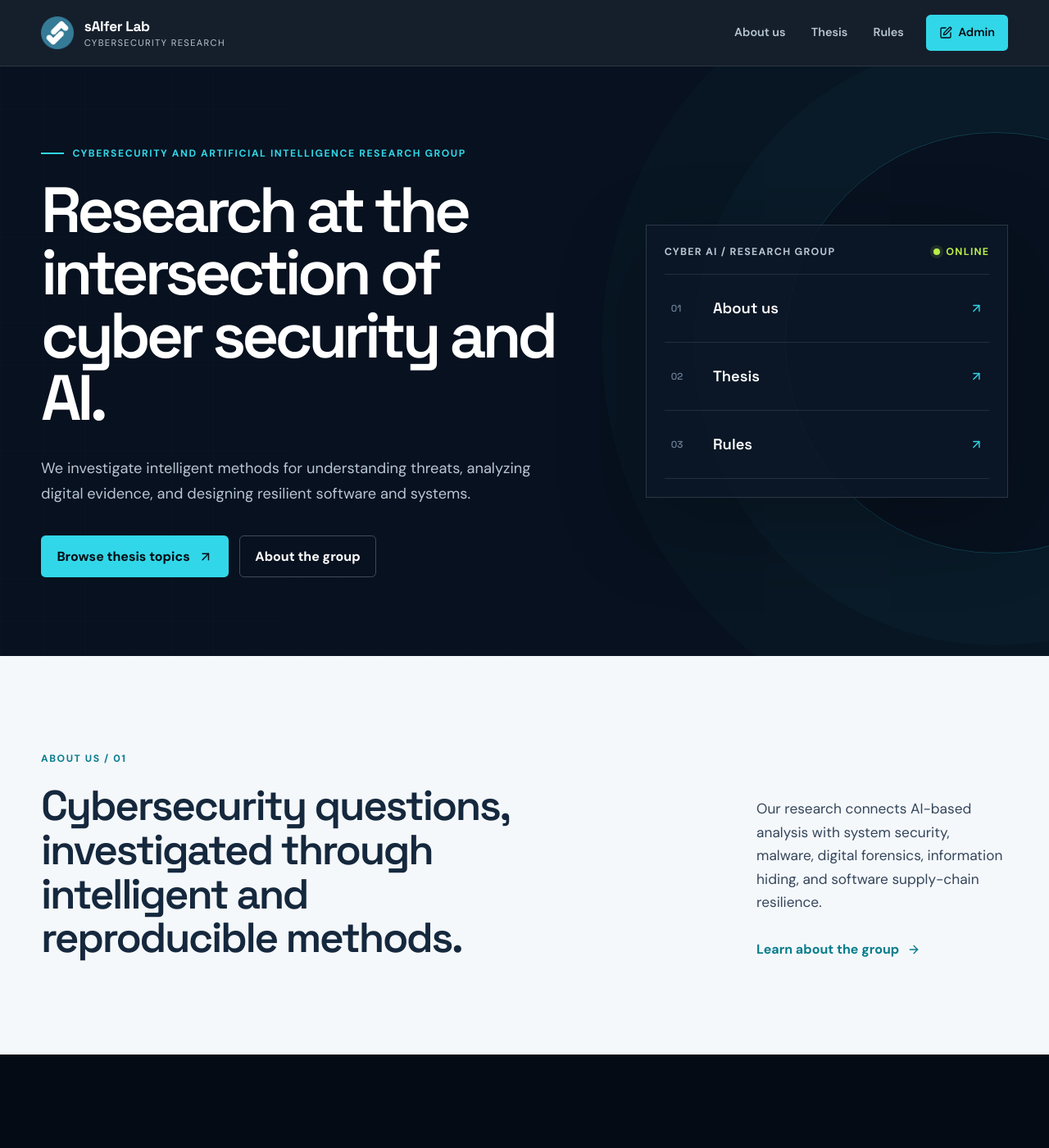
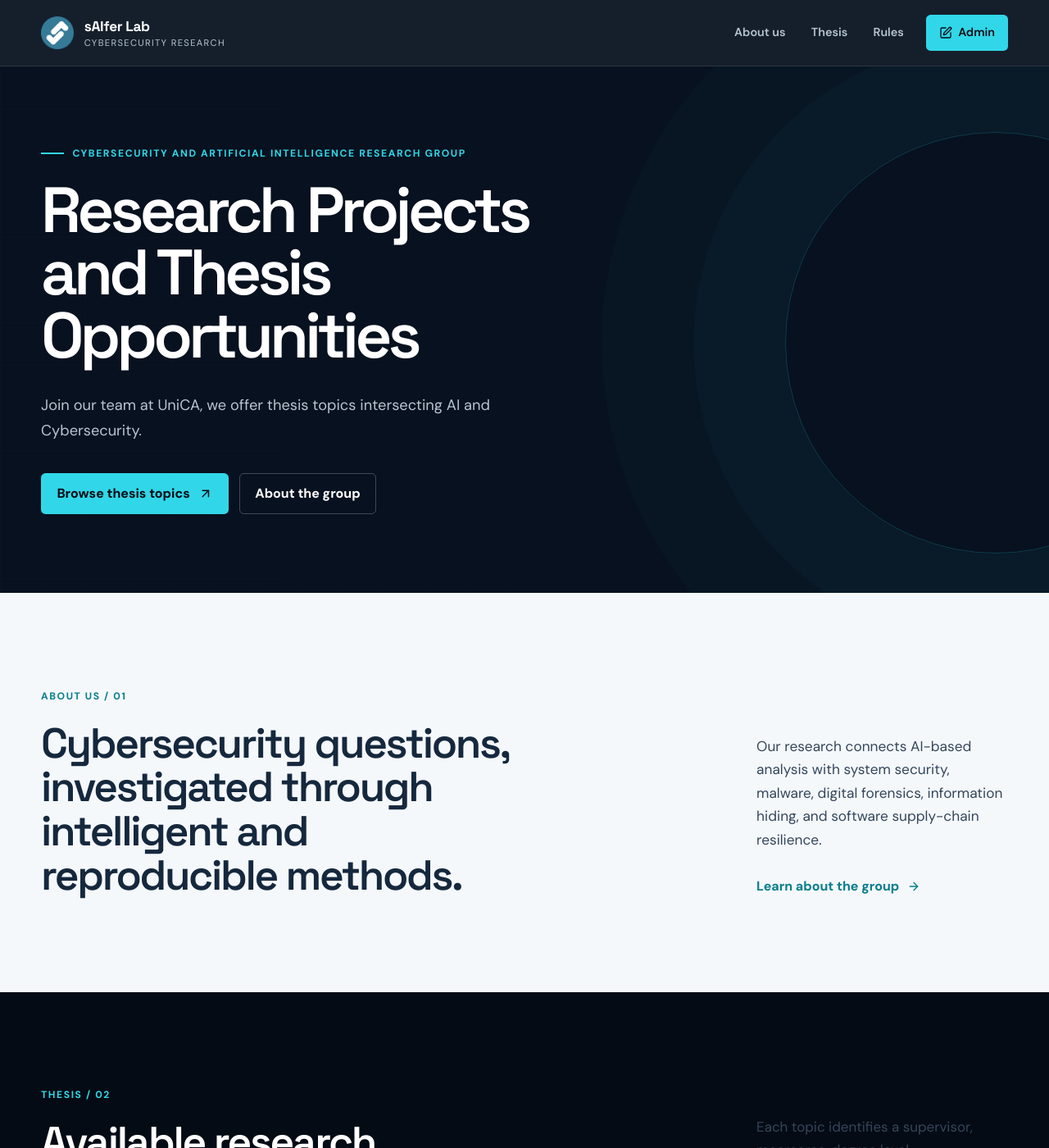
Before and after one commit to sAIferLab-Cyber/saiferlab-cyber.github.io, a Jekyll site: the page built from index.html, in a window 1280 px wide and 1400 px high. Shown: the whole window at 82% size. Built offline with Jekyll 4.4.1, drawn with Linux system fonts in a browser that asks for light colours; some of the changed text lies outside the part shown.

Commit message:
new footer

```diff
--- a/_data/site.yml
+++ b/_data/site.yml
@@ -1,9 +1,10 @@
 lab_name: sAIfer Lab
 unit_name: Cybersecurity Research
 eyebrow: Cybersecurity and Artificial Intelligence Research Group
-headline: Research at the intersection of cyber security and AI.
-intro: We investigate intelligent methods for understanding threats, analyzing digital evidence, and designing resilient software and systems.
-email: contact@example.org
+headline: Research Projects and Thesis Opportunities
+intro: Join our team at UniCA, we offer thesis topics intersecting AI and Cybersecurity.
+primary-email: giorgio.giacinto@unica.it
+secondary-email: davide.maiorca@unica.it
 location: Italy
 github_url: https://github.com/saiferlab-cyber
-external_url: ""
+external_url: "https://www.saiferlab.ai/"
--- a/_includes/footer.html
+++ b/_includes/footer.html
@@ -2,7 +2,8 @@
   <div class="shell footer-grid">
     <div>
       <a class="brand brand-footer" href="{{ '/' | relative_url }}">
-        <span class="brand-mark" aria-hidden="true"><span></span><span></span><span></span><span></span></span>
+        <!-- <span class="brand-mark" aria-hidden="true"><span></span><span></span><span></span><span></span></span> -->
+        <img class="brand-logo" src="{{ '/assets/images/favicon.png' | relative_url }}" alt="{{ site.data.site.lab_name }} logo" />
         <span class="brand-copy">
           <strong>{{ site.data.site.lab_name }}</strong>
           <small>{{ site.data.site.unit_name }}</small>
--- a/assets/css/main.css
+++ b/assets/css/main.css
@@ -169,7 +169,7 @@
 .hero-layout {
   min-height: 42rem;
   display: grid;
-  grid-template-columns: minmax(0, 1.18fr) minmax(19rem, .82fr);
+  grid-template-columns: 1fr;
   align-items: center;
   gap: clamp(3rem, 8vw, 7rem);
   padding-block: 6rem;
--- a/index.html
+++ b/index.html
@@ -17,14 +17,14 @@
       </div>
     </div>
 
-    <aside class="signal-board" aria-label="Website sections">
+    <!-- <aside class="signal-board" aria-label="Website sections">
       <div class="signal-head"><span>Cyber AI / Research group</span><span class="signal-state"><i></i> Online</span></div>
       <nav class="portal-links" aria-label="Main areas">
         <a href="{{ '/about/' | relative_url }}"><span>01</span><strong>About us</strong><i data-lucide="arrow-up-right"></i></a>
         <a href="{{ '/thesis/' | relative_url }}"><span>02</span><strong>Thesis</strong><i data-lucide="arrow-up-right"></i></a>
         <a href="{{ '/rules/' | relative_url }}"><span>03</span><strong>Rules</strong><i data-lucide="arrow-up-right"></i></a>
       </nav>
-    </aside>
+    </aside> -->
   </div>
 </section>
 
```
Also changed, not shown: other parts of _includes/footer.html (+3 -2 lines).
